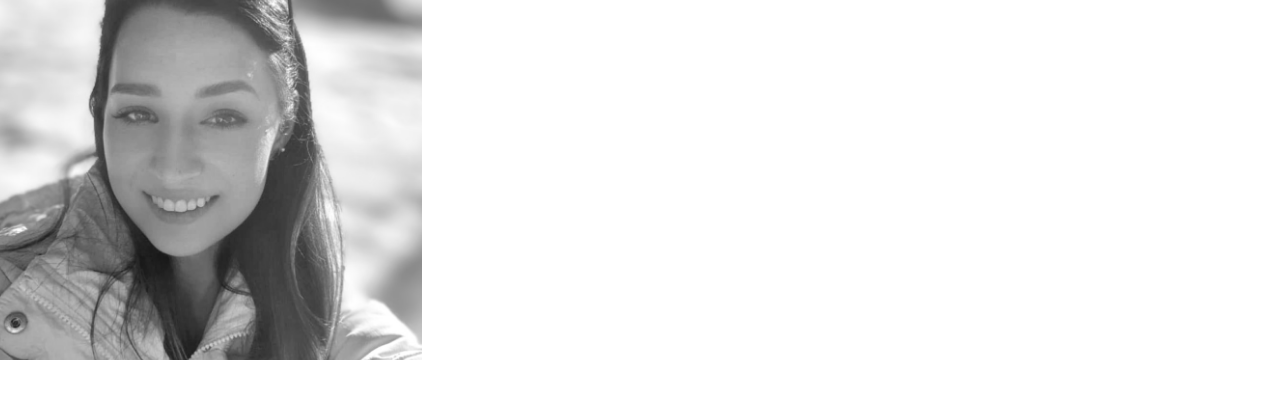
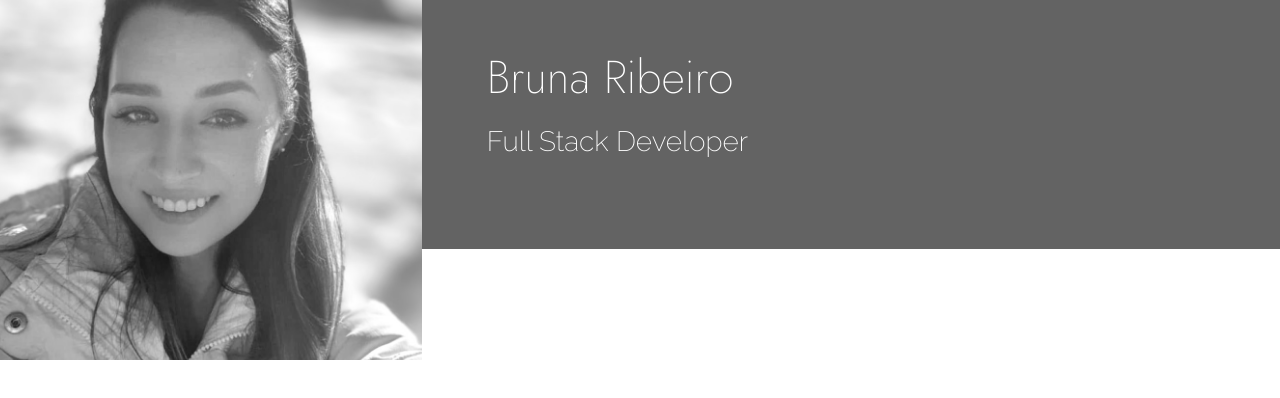
Before and after one commit to BrrunaRibeiro/online-resume, a plain HTML site: page index.html in a window 1280 px wide. Drawn offline with nearby package versions, Linux system fonts and the light colour scheme.

Commit message:
Add styles to header

```diff
--- a/assets/css/style.css
+++ b/assets/css/style.css
@@ -1,7 +1,17 @@
-@import url('https://fonts.googleapis.com/css2?family=Dosis:wght@200..800&family=Raleway:ital,wght@0,100..900;1,100..900&display=swap');
+@import url('https://fonts.googleapis.com/css2?family=Jost:wght@200..800&family=Raleway:ital,wght@0,100..900;1,100..900&display=swap');
+
+
+.bg-color-name-title {
+    background-color: #636363;
+
+}
 
 header {
     margin: 0;
+}
+
+.heading {
+    margin-left: 50px;
 }
 
 .logo {
@@ -14,3 +24,20 @@ header {
     -moz-transition: all .5s ease-in-out;
     -webkit-transition: all .5s ease-in-out;
 }
+
+.name {
+    font-family: "Jost", "sans-serif";
+    font-weight: 100;
+    font-size: 46px;
+    margin-top: 50px;
+    color: #fff;
+}
+
+.title {
+    font-family: "Raleway", "sans-serif";
+    font-weight: 200;
+    font-size: 28px;
+    margin-top: 20px;
+    margin-bottom: 90px;
+    color:#fff;
+}
--- a/index.html
+++ b/index.html
@@ -18,9 +18,14 @@
     <header>
         <div class="row">
             <a href="index.html" class="col-md-4 logo">
-
             </a>
             <div class="col-md-8">
+                <div class="row bg-color-name-title">
+                    <div class="col heading">
+                        <h1 class="name">Bruna Ribeiro</h1>
+                        <h2 class="title">Full Stack Developer</h2>
+                    </div>
+                </div>
 
             </div>
         </div>
```
